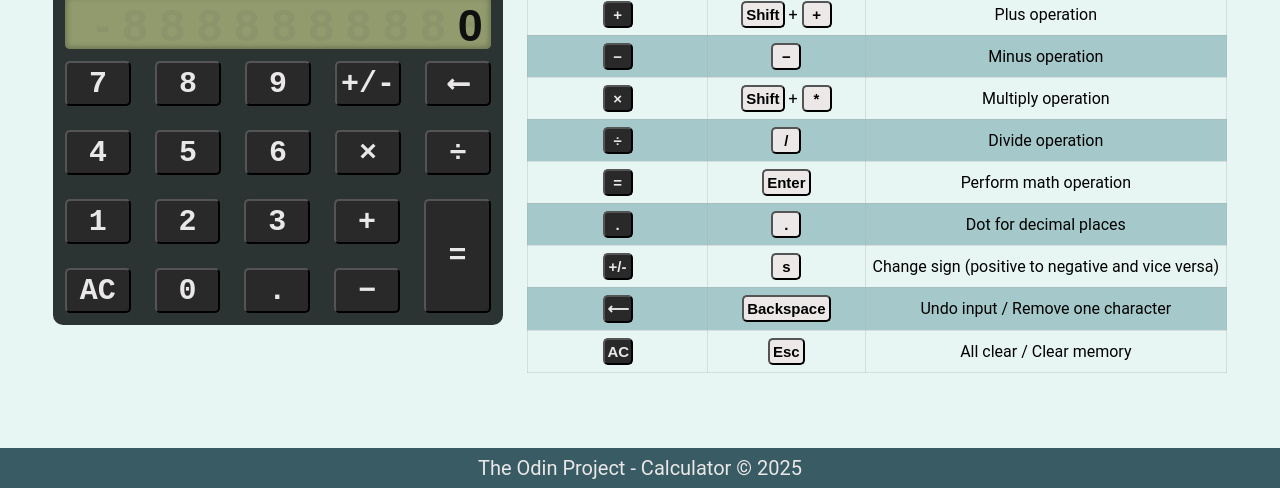
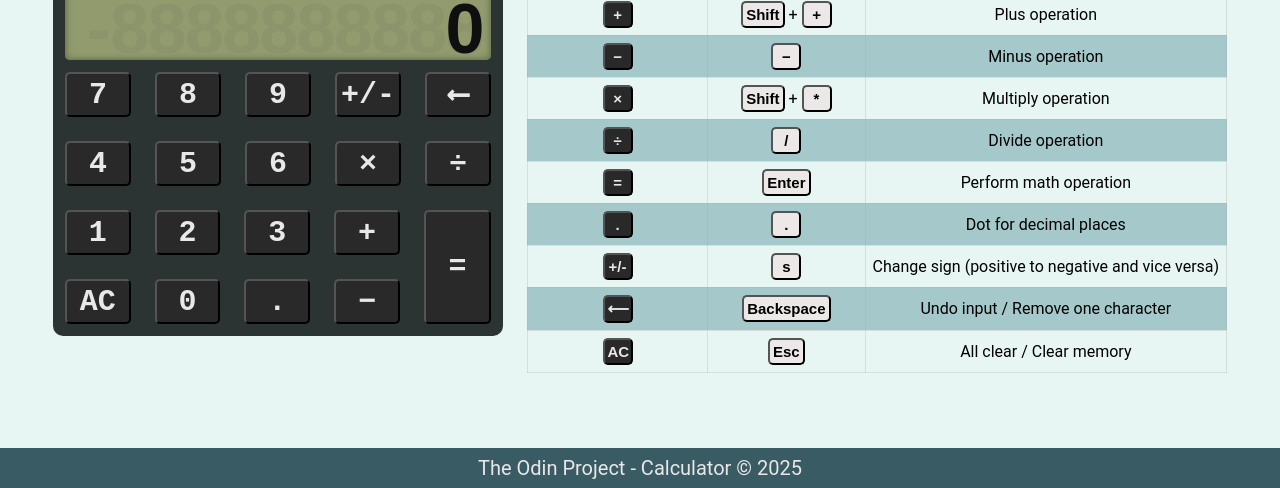
Before and after one commit to CyS3cGuy/odinproject-calculator, a plain HTML site: page index.html in a window 1280 px wide. Shown: the part 312-800 px from the top of the page. Drawn offline with Linux system fonts and the light colour scheme; a web font is replaced by a local one.

Commit message:
Adjusted font size for screen digits

```diff
--- a/style.css
+++ b/style.css
@@ -158,7 +158,7 @@ footer {
 /* Calculator screen container CSS */
 #calc-screen {
     font-family: 'Seven Segment', sans-serif;
-    height: 53px;
+    height: 75px;
     width: 100%;
     padding: 4px 8px;
     margin-bottom: 12px;
@@ -175,7 +175,7 @@ footer {
 
     position: relative;
     height: 100%;
-    font-size: 45px;
+    font-size: 70px;
     font-weight: bold;
 }
 
```
